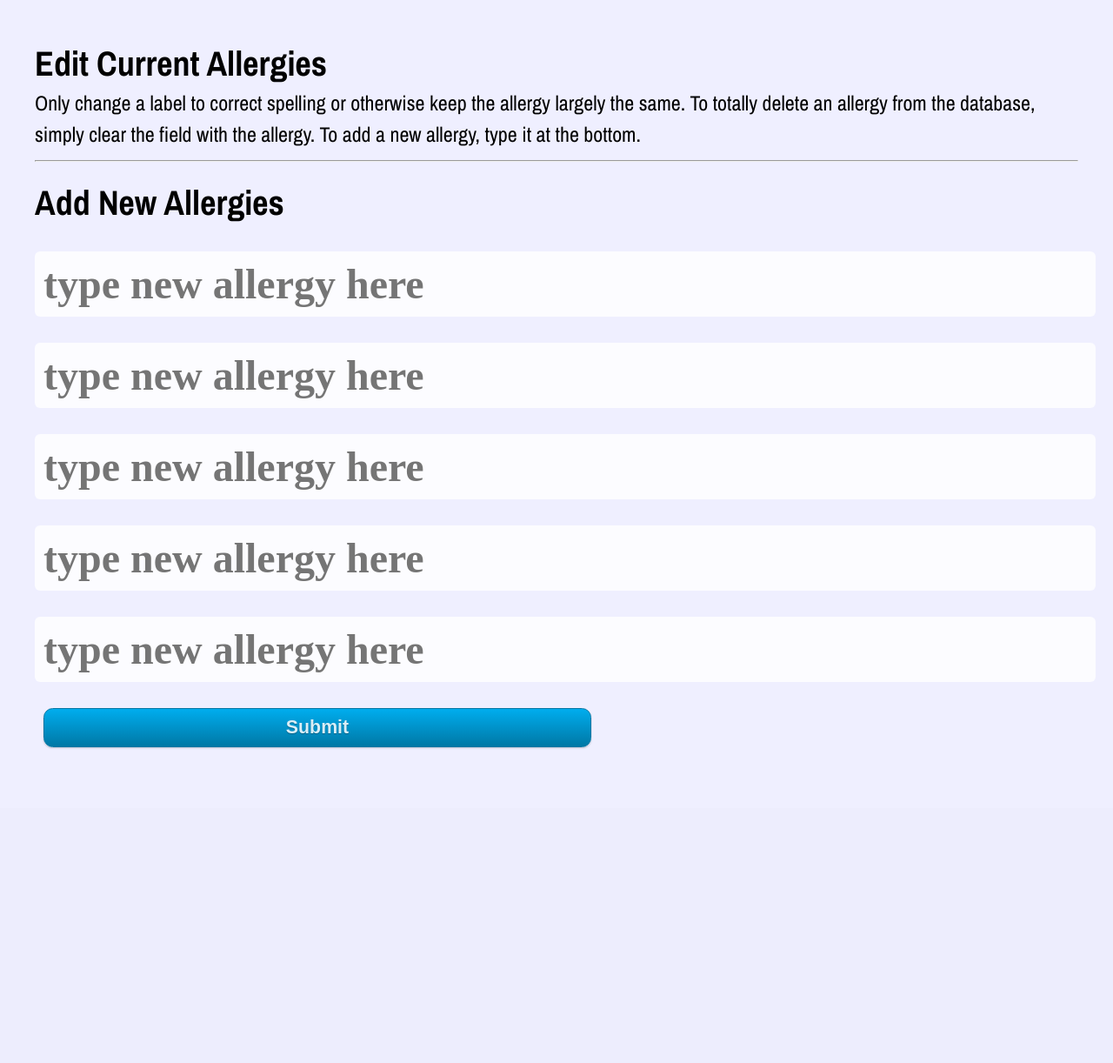
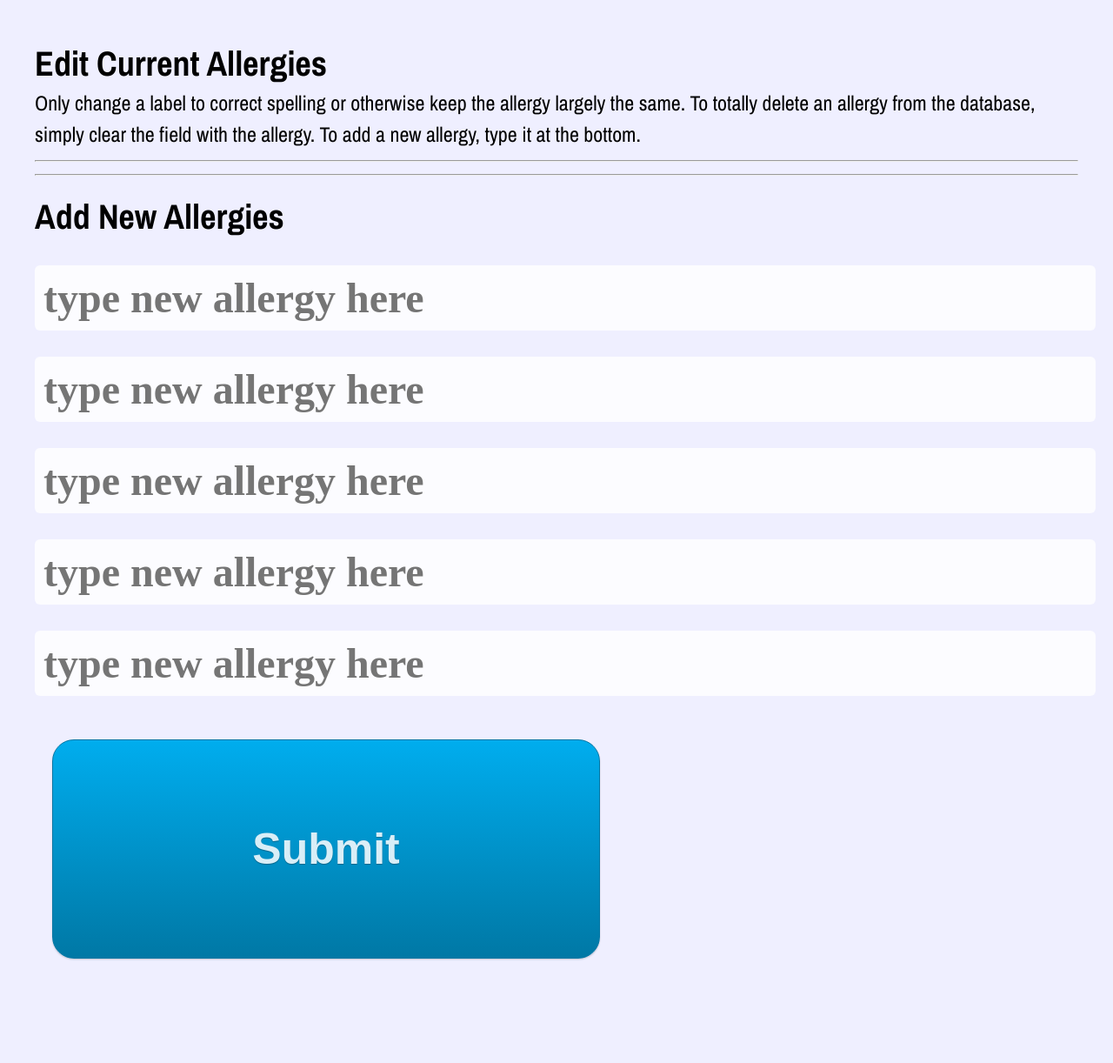
Before and after one commit to jeffmikels/kid-registration, a PHP site: page /allergies.php?install=1 in a window 1280 px wide. Shown: the part 136-1358 px from the top of the page at 87% size. Before the commit the page ends 996 px from the top, so only its background shows below. Run offline with PHP 8.4, Linux system fonts and the light colour scheme; the visitor is signed in with stand-in values (Sample User, id 1); data that the repository does not hold is empty; a stand-in replaces the project's code that opens the database connection; some libraries are stand-ins or nearby versions; some web fonts are replaced.

Commit message:
more usability updates

```diff
--- a/admin.php
+++ b/admin.php
@@ -65,7 +65,7 @@ include "header.php";
 	<?php simple_table($columns, $checkins[$timestamp]['by_room'][$room['room_id']], "admin room" . $room['room_id']); ?>
 	<?php endforeach; ?>
 	<?php endforeach; ?>
-	<h2>All households with kids who've attended in the last 6 mos.</h2>
+	<h2>All households with kids who've attended in the last 6 mos. <a href="list.php"><small>All Households</small></a></h2>
 		<table class="admin" cellpadding=0 cellspacing=0>
 			<tr>
 				<th>Household</th>
--- a/allergies.php
+++ b/allergies.php
@@ -35,8 +35,9 @@ $allergies = get_allergies_with_kids();
 
 	<?php endforeach; ?>
 
+	<hr />
+
 	<h2>Add New Allergies</h2>
-
 	<?php for ($i = 1; $i<=5; $i++): ?>
 
 		<div class="allergy-group">
@@ -45,9 +46,7 @@ $allergies = get_allergies_with_kids();
 
 	<?php endfor; ?>
 
-	<div class="allergy-group">
-		<input type="submit" class="smallbutton blue" name="submit" />
-	</div>
+	<input type="submit" class="bigbutton blue" name="submit" />
 </form>
 
 </body>
--- a/css/style.css
+++ b/css/style.css
@@ -222,7 +222,7 @@ input[type=submit]:focus {box-shadow:0 0 30px yellow;}
 
 .allergy-group{margin-top:30px;}
 .allergy-group input[type="text"] {width:100%;}
-span.child {display:inline-block;background:navy;color:white;padding:2px 6px;border-radius:6px;}
+span.child {display:inline-block;background-color:rgba(128,128,240,.3);color:white;margin:0 5px;padding:2px 6px;border-radius:6px;font-size:.8em;}
 
 
 /* SEARCH BOX */
--- a/lib.php
+++ b/lib.php
@@ -394,14 +394,21 @@ function save_allergy($allergy_object)
 	global $db;
 	if (isset($allergy_object['id']))
 	{
+		// set up sql statements
 		if (isset($allergy_object['label']) && $allergy_object['label'])
-			$sql = sprintf("UPDATE allergy_list SET label='%s' WHERE id=%s", $db->escapeString($allergy_object['label']), $db->escapeString($allergy_object['id']));
+		{
+			$sql = sprintf(
+				"UPDATE allergy_list SET label='%s' WHERE id=%s",
+				$db->escapeString($allergy_object['label']),
+				$db->escapeString($allergy_object['id'])
+			);
+		}
 		else
 		{
 			$sql = sprintf("DELETE FROM child2allergy WHERE allergy_id=%s", $db->escapeString($allergy_object['id']));
-			my_query($sql);
+			//my_query($sql);
 
-			$sql = sprintf("DELETE FROM allergy_list WHERE id=%s", $db->escapeString($allergy_object['id']));
+			$sql .= "; " . sprintf("DELETE FROM allergy_list WHERE id=%s", $db->escapeString($allergy_object['id']));
 		}
 	}
 	else
@@ -409,7 +416,8 @@ function save_allergy($allergy_object)
 		if (isset($allergy_object['label']) && $allergy_object['label'])
 			$sql = sprintf("INSERT INTO allergy_list (label) VALUES ('%s')", $db->escapeString($allergy_object['label']));
 	}
-	my_query($sql);
+	// my_query($sql);
+	$db->multi_query($sql);
 }
 
 function save_allergies($child_id, $allergy_array)
```
